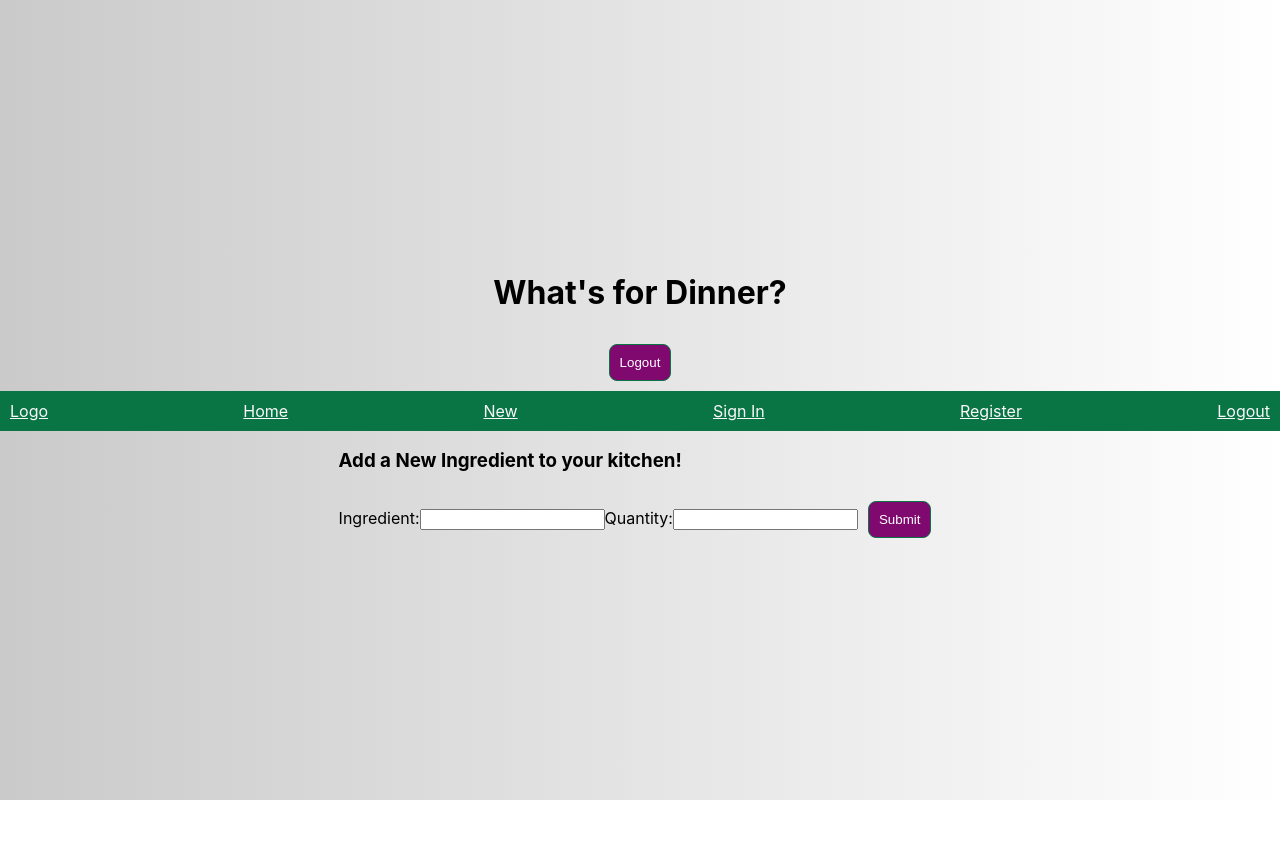
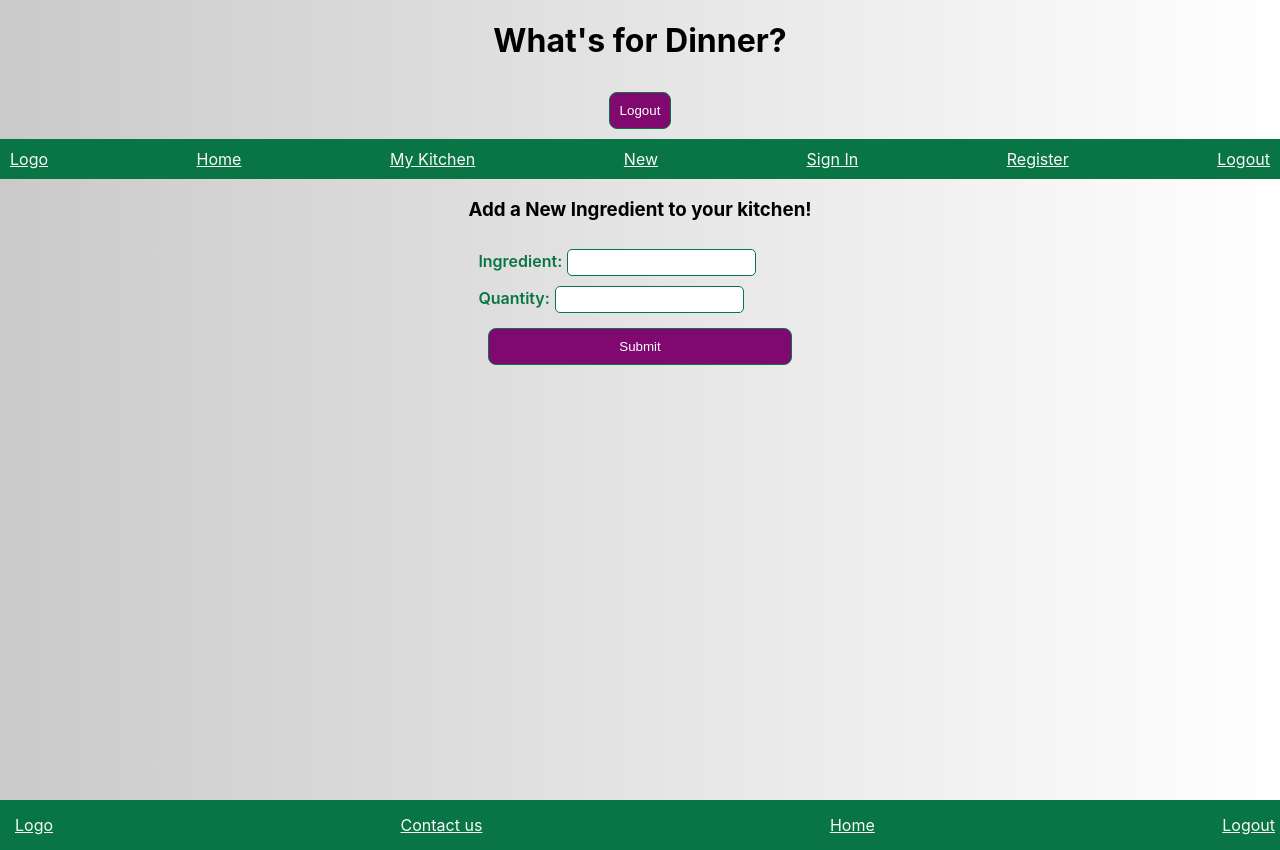
Before and after one commit to marotella/whats-for-dinner-frontend, a React (Create React App) app: page /ingredients/new in a window 1280 px wide. Before the commit the page ends 800 px from the top, so only its background shows below. Built offline with nearby package versions, Linux system fonts and the light colour scheme; no server answers.

Commit message:
footer and form formatting

```diff
--- a/src/App.css
+++ b/src/App.css
@@ -1,8 +1,7 @@
 .App {
  display: flex;
+ flex-direction: column;
  align-items: center;
- flex-direction: column;
- justify-content: center;
  min-height: 100vh;
  background: linear-gradient(to left, #ffffff, #cacaca);
 
@@ -17,6 +16,10 @@ nav {
   top: 0;
   min-width: 100vw;
   z-index: 100;
+}
+
+.footer{
+  padding: 5px;
 }
 
 .link {
@@ -53,3 +56,23 @@ button {
   margin: 10px;
   color: white;
 }
+
+.newIngredientForm{
+  display: flex;
+  flex-direction: column;
+  margin: 5px;
+  padding: 5px;
+}
+
+input {
+  padding: 5px;
+  margin: 5px;
+  color:rgb(127, 9, 111);
+  border: 1px solid rgb(9, 116, 68);
+  border-radius: 5px;
+}
+
+label {
+  font-weight: 600;
+  color:rgb(9, 116, 68);
+}
--- a/src/App.js
+++ b/src/App.js
@@ -9,7 +9,7 @@ import Ingredients from "./pages/Ingredients";
 import LoginForm from './pages/Login';
 import RegisterForm from './pages/Register';
 import Header from './components/header';
-
+import Footer from './components/footer';
 function App() {
   const URL = "http://localhost:8000/"
   console.log(URL)
@@ -153,6 +153,8 @@ function App() {
           <Route exact path="/user/register" element={<RegisterForm registerUser={registerUser} URL={URL} />} />
         </Routes>
       </div>
+      <Footer/>
+
     </Router>
   );
 }
--- a/src/components/footer.js
+++ b/src/components/footer.js
@@ -0,0 +1,36 @@
+import React, { useState, useEffect } from 'react';
+import { Link } from 'react-router-dom';
+
+const Footer = ({ logoutUser }) => {
+
+    return (
+        <header>
+            <div>
+                <nav className='footer'>
+                        <Link to="/" className="link">
+                            Logo
+                        </Link>
+                        <Link
+                            to="/" className="link"
+                        >
+                            Contact us
+                        </Link>
+                        <Link
+                            to="/" className="link"
+                        >
+                            Home
+                        </Link>
+
+                        <Link
+                            to="/"
+                            onClick={logoutUser} className="link"
+                        >
+                            Logout
+                        </Link>
+                </nav>
+            </div>
+        </header>
+    );
+};
+
+export default Footer;
--- a/src/components/header.js
+++ b/src/components/header.js
@@ -14,6 +14,11 @@ const NavBar = ({ logoutUser }) => {
                             to="/" className="link"
                         >
                             Home
+                        </Link>
+                        <Link
+                            to="/ingredients" className="link"
+                        >
+                            My Kitchen
                         </Link>
                         <Link
                             to="/ingredients/new" className="link"
```
